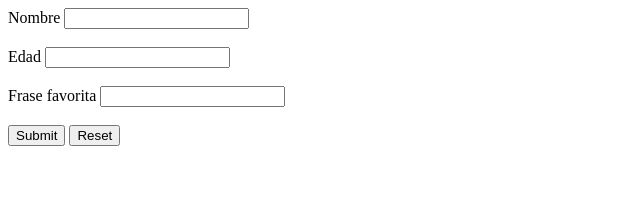
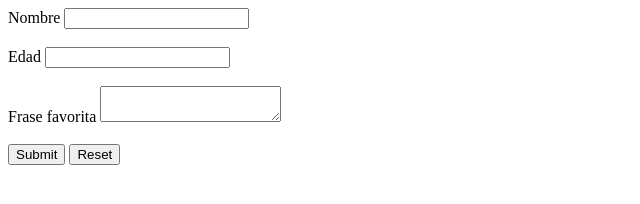
Before and after one commit to alariojo99/openbootcamp_alariojo99, a plain HTML site: page CursoHTMLyCSS/Ej2_1.html in a window 1280 px wide. Shown: the whole page, without its empty margins (0-640 px from the left). Drawn offline with Linux system fonts and the light colour scheme.

Commit message:
Update Ej2_1.html

```diff
--- a/CursoHTMLyCSS/Ej2_1.html
+++ b/CursoHTMLyCSS/Ej2_1.html
@@ -18,7 +18,7 @@
         <br>
         <div>
             <label for="frase-favorita">Frase favorita</label>
-            <input type="textarea" name="frase-favorita" id="frase-favorita">
+            <textarea name="frase-favorita"></textarea>
         </div>
         <br>
         <div>
```
